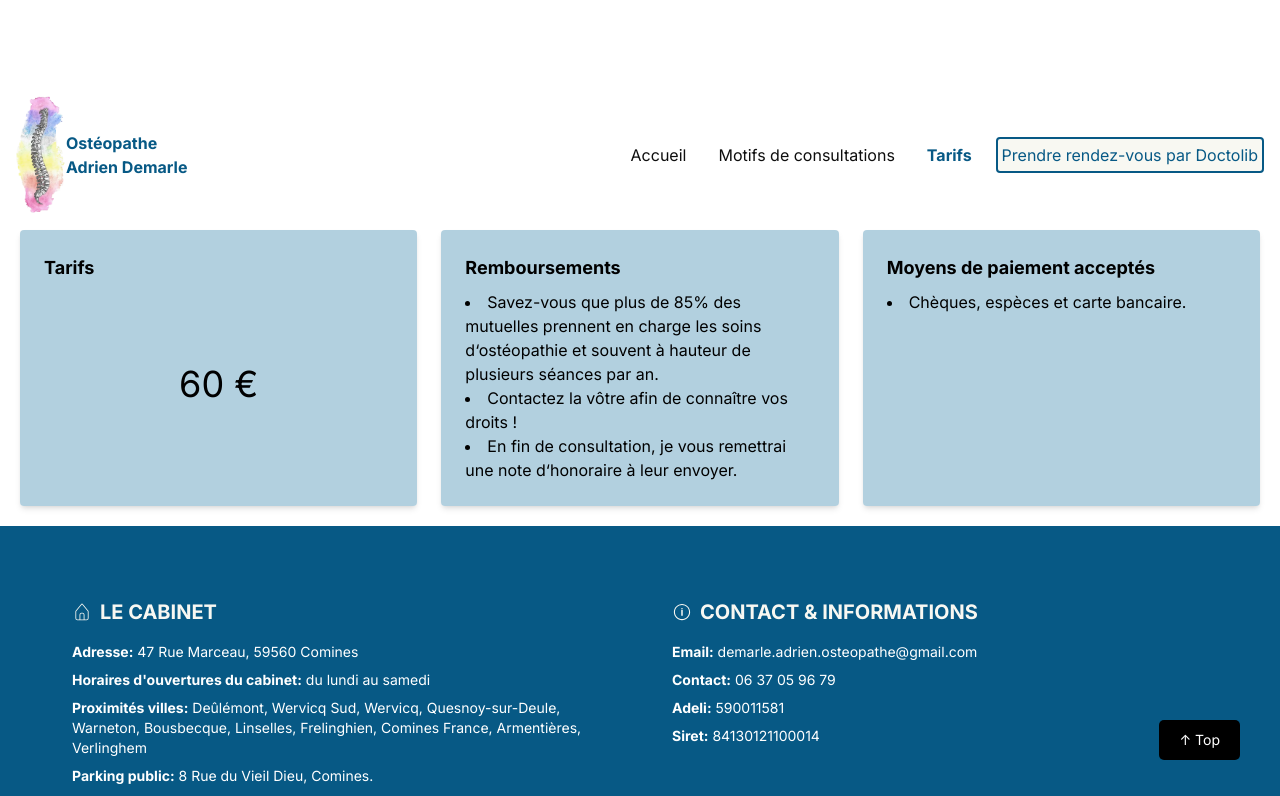
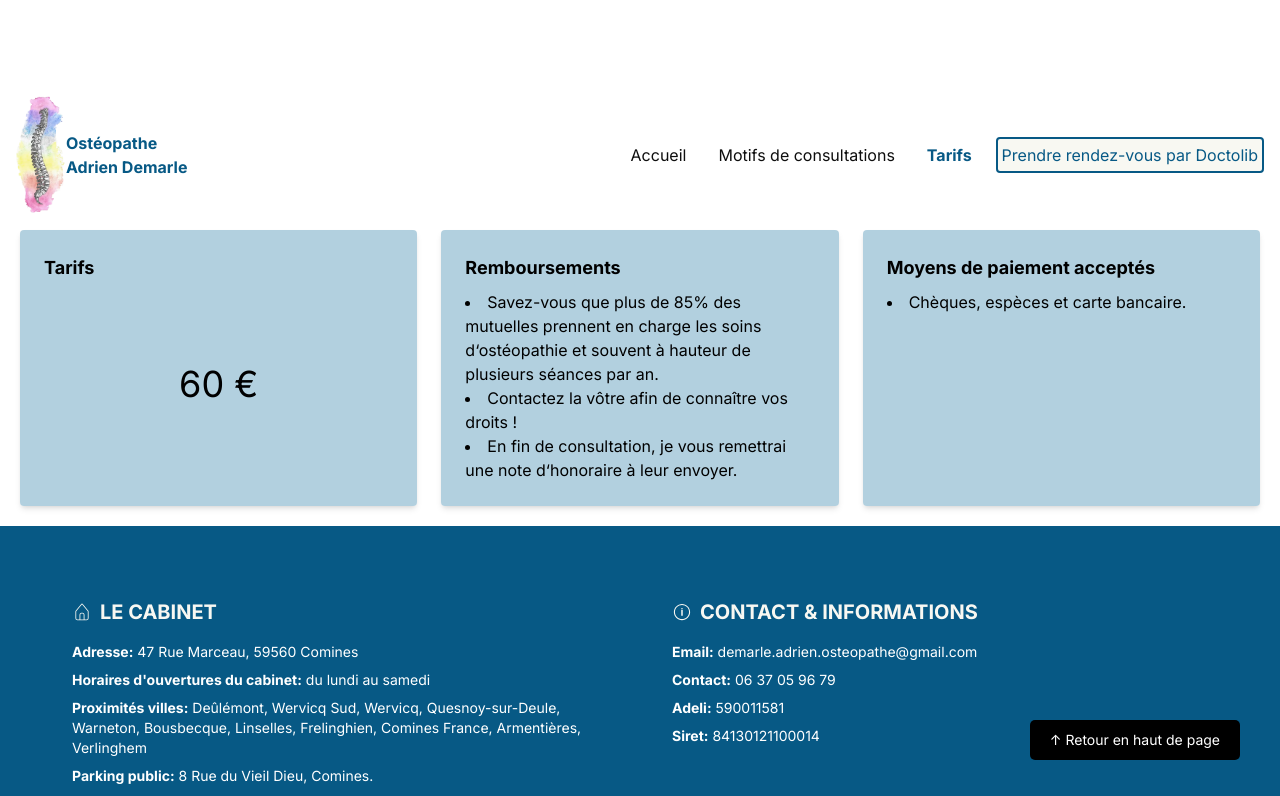
Before and after one commit to PriscilliaAmmeux/ost-o-adrien-demarle, a Next.js app: page /price in a window 1280 px wide. Shown: the top 796 px of the page. Built offline with nearby package versions, Linux system fonts and the light colour scheme.

Commit message:
translate

```diff
--- a/src/app/components/scrollToTopButton/scrollToTopButton.tsx
+++ b/src/app/components/scrollToTopButton/scrollToTopButton.tsx
@@ -40,7 +40,7 @@ export default function ScrollToTopButton() {
           borderRadius: "5px",
           cursor: "pointer",
         }}>
-        ↑ Top
+        ↑ Retour en haut de page
       </button>
     </section>
   );
```
